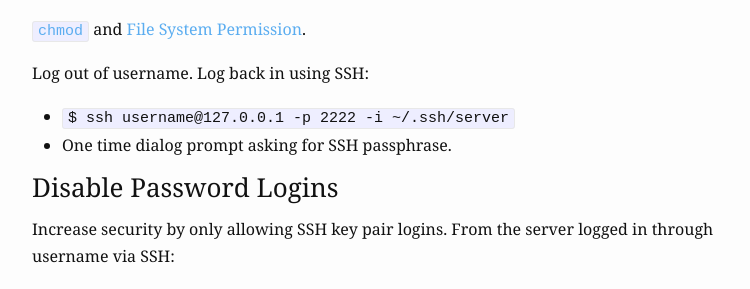
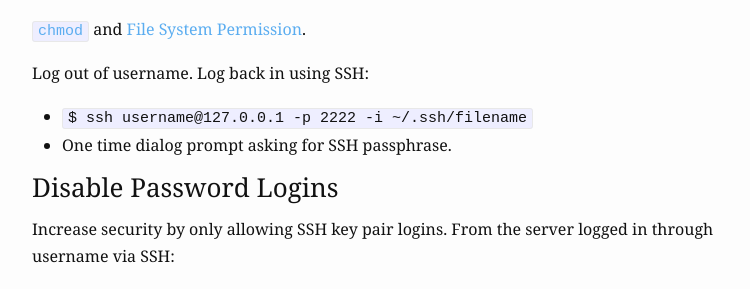
Before and after one commit to jasencblog/jasencblog.github.io, a Jekyll site: the page built from _posts/2015-08-31-Ubuntu-Server-Config.md, in a window 1280 px wide and 900 px high, scrolled down 1281 px. Shown: the part 150-439 px from the top of the window, without its empty margins (238-988 px from the left). Built offline with Jekyll 4.4.1, drawn with Linux system fonts in a browser that asks for light colours.

Commit message:
typo: Ubuntu post

```diff
--- a/_posts/2015-08-31-Ubuntu-Server-Config.md
+++ b/_posts/2015-08-31-Ubuntu-Server-Config.md
@@ -49,7 +49,7 @@ Place the .pub file on the server. After connecting through with the new usernam
 
 Log out of username. Log back in using SSH:
 
-* `$ ssh username@127.0.0.1 -p 2222 -i ~/.ssh/server`
+* `$ ssh username@127.0.0.1 -p 2222 -i ~/.ssh/filename`
 * One time dialog prompt asking for SSH passphrase.
 
 ### Disable Password Logins
```
Also changed, not shown: 6 other files.
